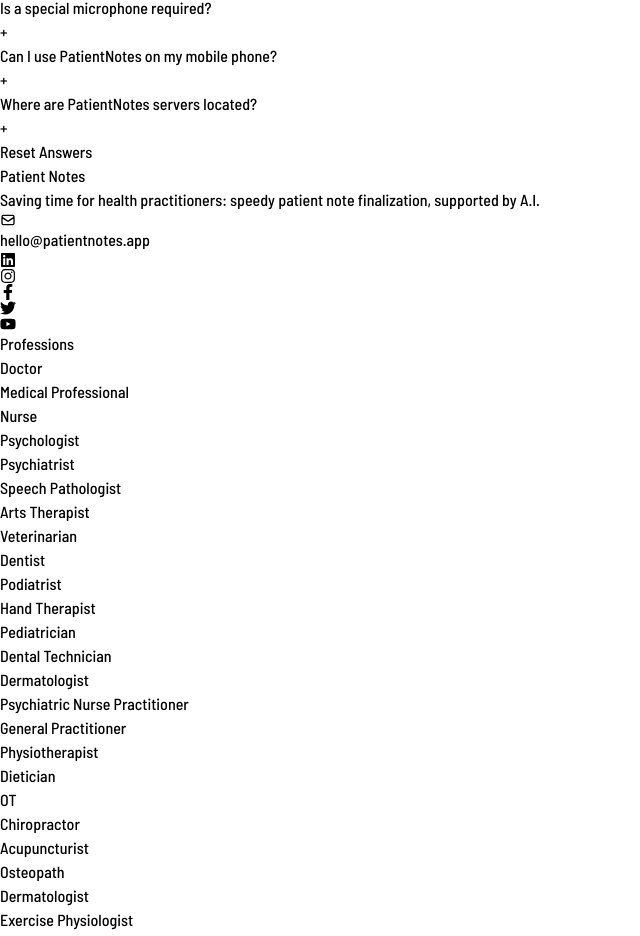
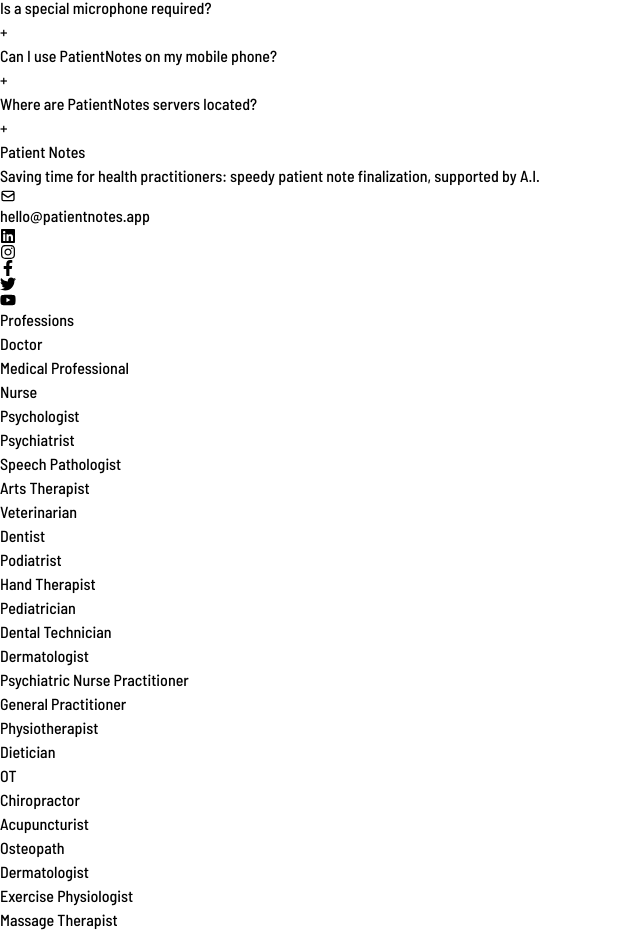
Before and after one commit to Tiru-99/Patient-notes, a React (Vite) app in the folder client/: page /faqs in a window 1280 px wide. Shown: the part 1214-2150 px from the top of the page, without its empty margins (0-640 px from the left). Built offline with nearby package versions, Linux system fonts and the light colour scheme; a web font is replaced by a local one.

Commit message:
faq section button removed

```diff
--- a/client/src/pages/Faqs.tsx
+++ b/client/src/pages/Faqs.tsx
@@ -70,14 +70,7 @@
             />
           ))}
         </div>
-        <div className="text-center mt-4">
-          <button
-            onClick={handleReset}
-            className="bg-red-500 hover:bg-red-600 text-white font-semibold py-2 px-4 rounded"
-          >
-            Reset Answers
-          </button>
-        </div>
+
       </div>
     </div>
     </div>
```
